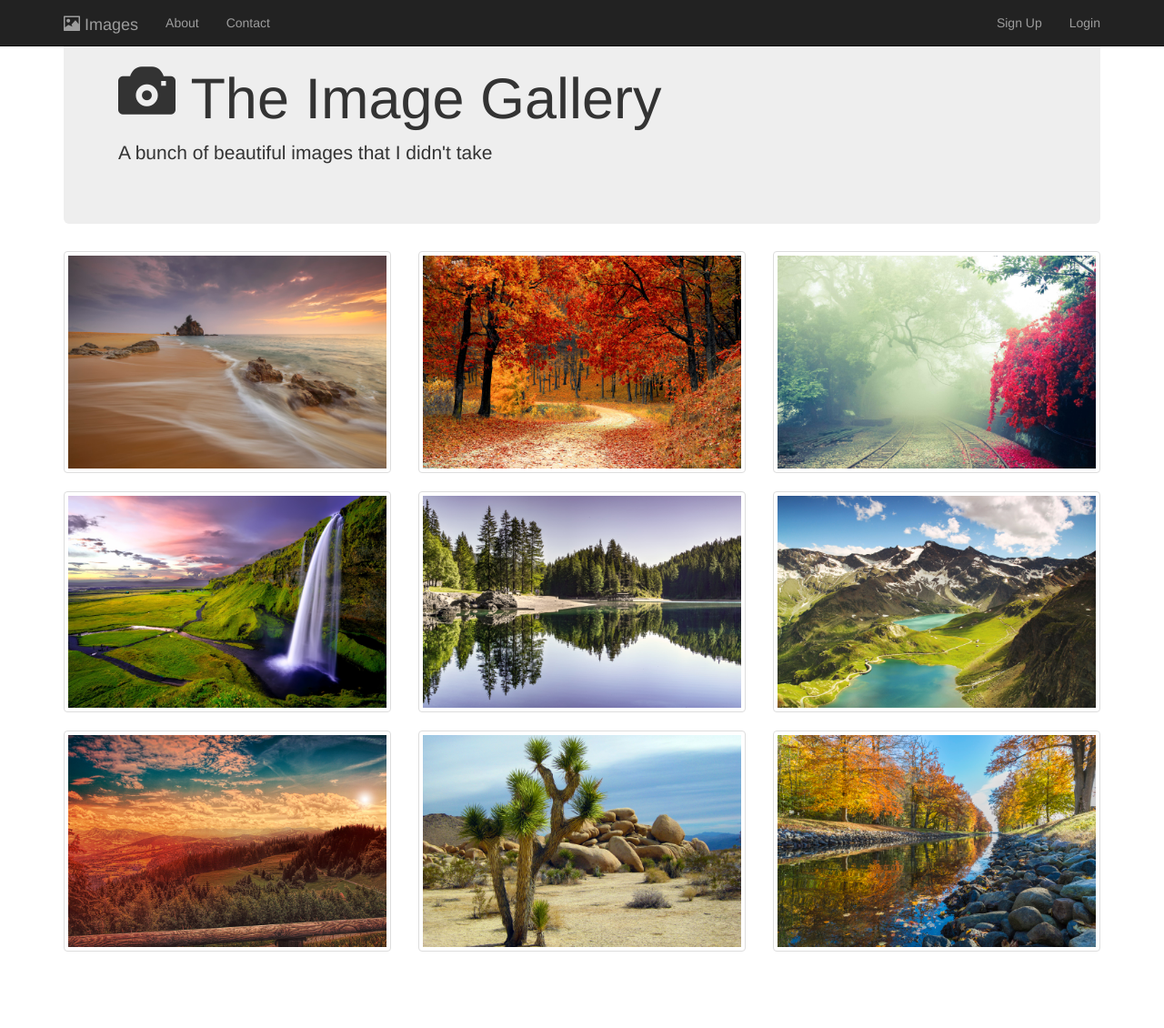
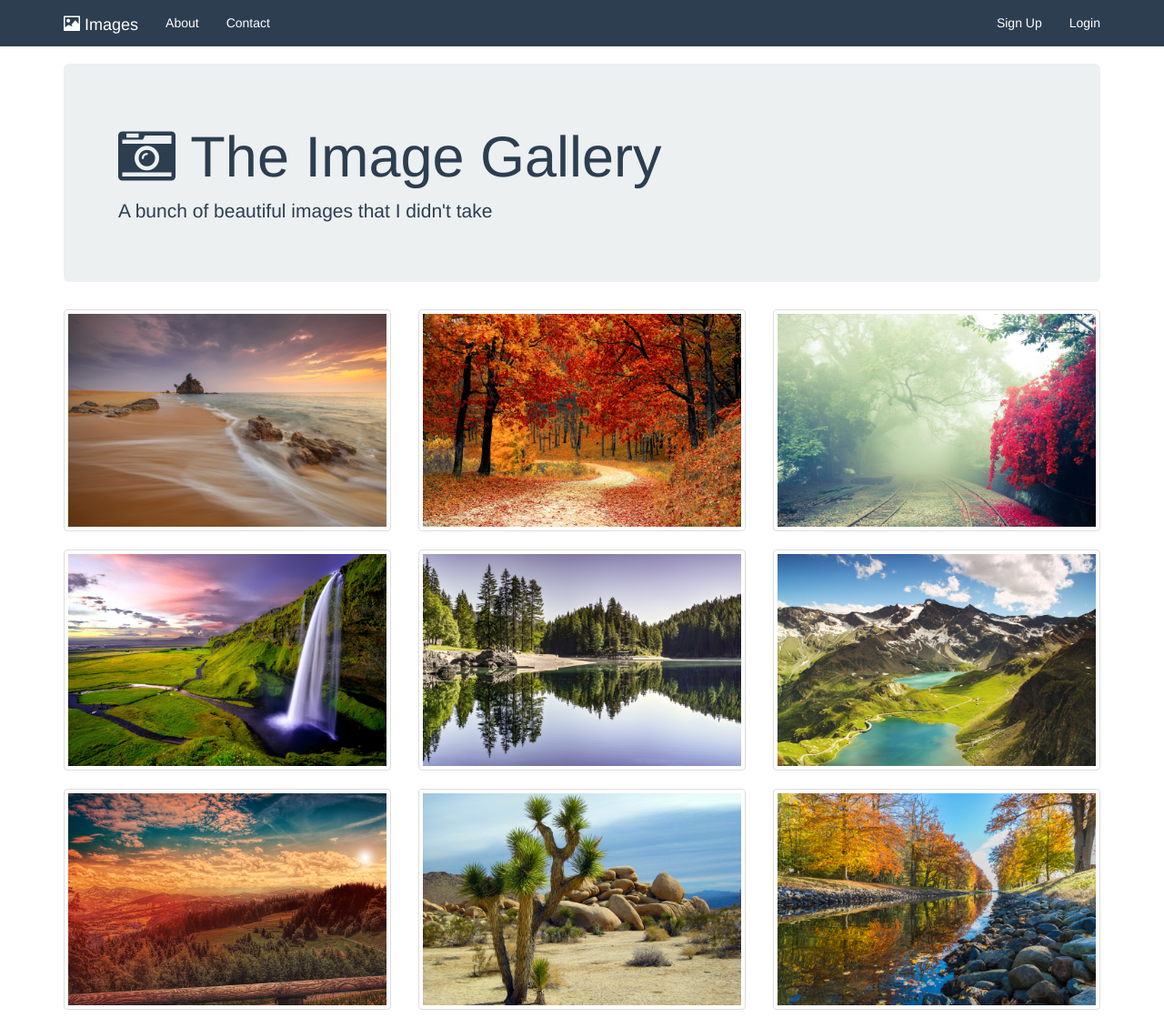
Before and after one commit to afalahi/WebDeveloperBootCamp, a web app: file gallery.html in a window 1280 px wide. Shown: the whole page at 91% size. Before the commit the page ends 1046 px from the top, so only its background shows below. Run offline with its HTML, style and script files only (its server is not run), Linux system fonts and the light colour scheme; some libraries are stand-ins or nearby versions.

Commit message:
added font awesome

```diff
--- a/gallery.html
+++ b/gallery.html
@@ -8,10 +8,11 @@
     <!-- Styles -->
     <link rel="stylesheet" href="stylesheets/bootstrap.css" type="text/css">
     <link rel="stylesheet" href="stylesheets/gallery.css" type="text/css">
+    <link rel="stylesheet" href="https://maxcdn.bootstrapcdn.com/font-awesome/4.7.0/css/font-awesome.min.css" type="text/css">
 </head>
 <body>
     <!-- NavBar -->
-    <nav class="navbar navbar-inverse navbar-fixed-top">
+    <nav class="navbar navbar-fixed-top">
         <div class="container">
             <div class="navbar-header">
                 <button type="button" class="navbar-toggle collapsed" data-toggle="collapse" data-target="#navbar-gallery" aria-expanded="false">
@@ -37,7 +38,7 @@
     <!-- Main Container -->
     <div class="container">
         <div class="jumbotron">
-                <h1><span class="glyphicon glyphicon-camera" aria-hidden="true"></span> The Image Gallery</h1>
+                <h1><i class="fa fa-camera-retro" aria-hidden="true"></i> The Image Gallery</h1>
                 <p>A bunch of beautiful images that I didn't take</p>
         </div>
         <!-- Image Grid -->
--- a/stylesheets/gallery.css
+++ b/stylesheets/gallery.css
@@ -1,3 +1,16 @@
 body{
-    padding: top 70px;
+    padding-top: 70px;
 }
+.jumbotron{
+    background-color: #ecf0f1;
+    color: #2c3e50;
+}
+.navbar{
+    background-color: #2c3e50;
+}
+.navbar .navbar-nav>li>a, .navbar .navbar-brand{
+    color: white;
+}
+.navbar .navbar-toggle .icon-bar{
+    background-color: white;
+}
```
